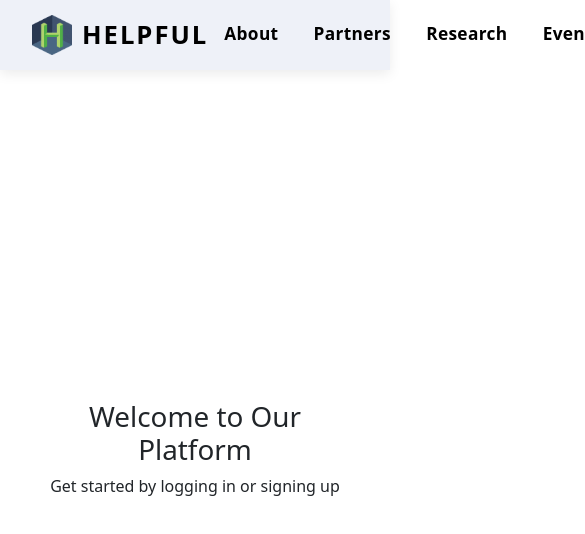
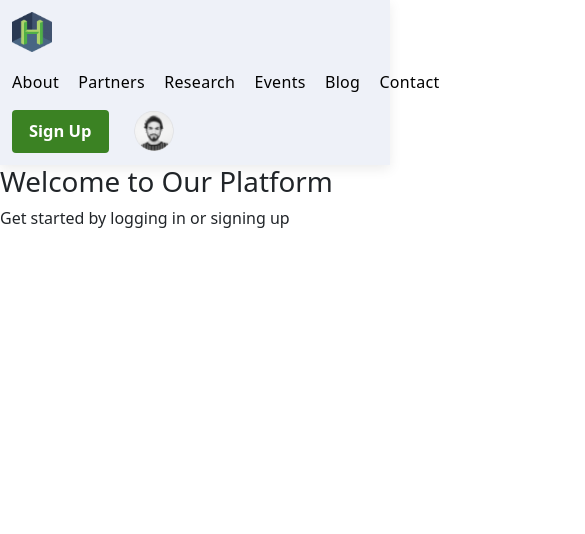
Before and after one commit to stevenseb/project-volunteer-platform, a React (Vite) app: page / in a window 390 px wide. Shown: the top 534 px of the page, 585 px wide, since content can reach past the window. Built offline with nearby package versions, Linux system fonts and the light colour scheme; no server answers; what aws-amplify would draw is missing.

Commit message:
added contributor agreement, react markdown package and header changes

```diff
--- a/package.json
+++ b/package.json
@@ -22,6 +22,7 @@
     "react": "^18.2.0",
     "react-bootstrap": "^2.10.9",
     "react-dom": "^18.2.0",
+    "react-markdown": "^10.1.0",
     "react-modal": "^3.16.3",
     "react-router-dom": "^7.5.3",
     "react-select": "^5.10.1"
--- a/src/auth0/signup.tsx
+++ b/src/auth0/signup.tsx
@@ -12,7 +12,7 @@ const SignupButton = () => {
       });
   };
 
-  return <button onClick={handleSignup} className="signinup-button">Sign In/Up&nbsp;▼</button>;
+  return <button onClick={handleSignup} className="button signup-button">Sign Up</button>;
 };
 
 export default SignupButton;
--- a/src/components/PublicHeader.tsx
+++ b/src/components/PublicHeader.tsx
@@ -1,17 +1,15 @@
-import '../index.css';
-import "./styles/publicHeader.css";
 import helpfulIcon from "../assets/helpful_icon.png";
+import profileIcon from "../assets/profile_icon.png";
 import SignupButton from "../auth0/signup";
+import "./styles/Header.css";
 
-const PublicHeader: React.FC = () => {
+const Header: React.FC = () => {
   return (
     <header className="header-container">
       <nav className="header-nav">
         <div className="logo-section">
-          <img src={helpfulIcon} alt="Helpful" className="helpful-icon" />
-          <a href="/" className="logo-text">
-            HELPFUL
-          </a>
+          <img src={helpfulIcon} alt="Helpful Icon" className="helpful-icon" />
+          {/* <span className="logo-text">YourLogo</span> */}
         </div>
         <div className="nav-links">
           <a href="#about">About</a>
@@ -22,12 +20,12 @@ const PublicHeader: React.FC = () => {
           <a href="#contact">Contact</a>
         </div>
         <div className="nav-buttons">
-          <button className="donate-button">DONATE</button>
           <SignupButton />
+          <img src={profileIcon} alt="Profile Icon" className="profile-icon" />
         </div>
       </nav>
     </header>
   );
 };
 
-export default PublicHeader;
+export default Header;
--- a/src/components/SignupForm.tsx
+++ b/src/components/SignupForm.tsx
@@ -56,8 +56,8 @@ const SignupForm: React.FC<SignupFormProps> = ({
     );
   };
 
-  const handleScroll = (e: React.UIEvent<HTMLDivElement>) => {
-    const target = e.target as HTMLDivElement;
+  const handleScroll = (e: React.UIEvent<HTMLElement>) => {
+    const target = e.target as HTMLElement;
     const { scrollTop, scrollHeight, clientHeight } = target;
     if (scrollTop + clientHeight >= scrollHeight - 10) {
       setHasScrolledToBottom(true);
@@ -220,8 +220,12 @@ const SignupForm: React.FC<SignupFormProps> = ({
   onClose={() => setModalIsOpen(false)}
   hasScrolledToBottom={hasScrolledToBottom}
   onScroll={handleScroll}
-  onAccept={() => setHasReadTerms(true)}
+  onAccept={() => {
+    setHasReadTerms(true);
+    setTermsAccepted(true);
+  }}
 />
+
     </>
   );
 };
--- a/src/components/TermsModal.tsx
+++ b/src/components/TermsModal.tsx
@@ -1,45 +1,45 @@
-import React from "react";
+import { useEffect, useState } from "react";
 import Modal from "react-bootstrap/Modal";
 import Button from "react-bootstrap/Button";
+import ReactMarkdown from "react-markdown";
 
 interface TermsModalProps {
   isOpen: boolean;
   onClose: () => void;
   hasScrolledToBottom: boolean;
-  onScroll: (e: React.UIEvent<HTMLDivElement>) => void;
+  onScroll: (event: React.UIEvent<HTMLElement>) => void;
   onAccept: () => void;
 }
 
-const TermsModal: React.FC<TermsModalProps> = ({
+const TermsModal = ({
   isOpen,
   onClose,
   hasScrolledToBottom,
   onScroll,
   onAccept,
-}) => {
+}: TermsModalProps) => {
+  const [markdown, setMarkdown] = useState("");
+
+  useEffect(() => {
+    fetch("/Contributor-Agreement.md")
+      .then((res) => res.text())
+      .then((text) => setMarkdown(text));
+  }, []);
+
   return (
     <Modal
       show={isOpen}
       onHide={onClose}
-      aria-labelledby="terms-and-conditions"
+      aria-labelledby="contributor-agreement"
       size="lg"
       centered
       scrollable
     >
-      <Modal.Header closeButton>
-        <Modal.Title id="terms-and-conditions">
-          Terms and Conditions
-        </Modal.Title>
-      </Modal.Header>
       <Modal.Body
         onScroll={onScroll}
         style={{ maxHeight: "60vh", overflowY: "auto" }}
       >
-        <div style={{ height: "1000px" }}>
-          <p>
-            By using this website, you agree to the following terms and conditions:
-          </p>
-        </div>
+        <ReactMarkdown>{markdown}</ReactMarkdown>
       </Modal.Body>
       <Modal.Footer>
         <Button
@@ -50,7 +50,7 @@ const TermsModal: React.FC<TermsModalProps> = ({
           disabled={!hasScrolledToBottom}
           variant="primary"
         >
-          Close Terms
+          Accept Terms
         </Button>
       </Modal.Footer>
     </Modal>
--- a/src/components/styles/Header.css
+++ b/src/components/styles/Header.css
@@ -1,97 +1,116 @@
 .header-container {
   width: 100%;
-  background-color: white;
-  color: black;
-  padding: 1rem;
-  display: flex;
-  justify-content: center;
-  align-items: center;
+  background: var(--header-bg, #fff);
+  color: var(--header-text, #222);
   position: sticky;
   top: 0;
   z-index: 1000;
-  box-shadow: 0px 4px 8px rgba(0, 0, 0, 0.2);
+  box-shadow: 0 4px 12px rgba(0,0,0,0.08);
+  padding: 0;
 }
 
 .header-nav {
+  display: flex;
+  flex-direction: row;
+  align-items: center;  /* Vertically center all items */
   width: 100%;
+  max-width: 1800px;
+  margin: 0 auto;
+  height: 70px;
+  padding: 0 32px;
+  box-sizing: border-box;
+}
+
+.logo-section {
   display: flex;
-  justify-content: space-between;
   align-items: center;
-  padding: 0 1rem;
+}
+
+.helpful-icon {
+  width: 40px;
+  height: 40px;
+  margin-right: 10px;
+}
+
+.logo-text {
+  font-size: 1.6rem;
+  font-weight: 700;
+  letter-spacing: 2px;
+  color: var(--header-text, #222);
+  text-decoration: none;
 }
 
 .nav-links {
   display: flex;
   align-items: center;
-  gap: 1rem;
-  padding-left: 1rem;
+  gap: 2.2rem;
+  margin-left: 24px;    /* space between logo and links */
+  margin-right: auto;   /* pushes nav-buttons to the right */
 }
 
-.helpful-icon {
-  width: 30px;
-  height: 30px;
-  margin-right: 0.5rem;
+.nav-links a {
+  color: var(--header-text, #222);
+  text-decoration: none;
+  font-size: 16px;
+  font-weight: 400;
+  letter-spacing: 0.02em;
+  transition: color 0.15s;
+  padding: 2px 0;
+  border-bottom: 2px solid transparent;
+}
+
+.nav-links a:hover,
+.nav-links a:focus {
+  color: #424140;
+  font-size: 17px;
+  border-bottom: 2px solid #353434;
+}
+
+.nav-buttons {
+  display: flex;
+  align-items: center;
+  gap: 1.1rem;
 }
 
 .profile-icon {
   width: 40px;
   height: 40px;
-  margin-right: 0.5rem;
-}
-
-.nav-links a {
-  color: black;
-  text-decoration: none;
-  font-size: 1rem;
-}
-
-.nav-buttons {
-  display: flex;
-  gap: 0.5rem;
-  justify-content: flex-end;
-  padding-right: 1rem;
-}
-
-.login-button {
-  background-color: white;
-  color: #282c34;
-  border: 1px solid #282c34;
-  padding: 0.5rem 1rem;
-  cursor: pointer;
-  font-size: 1rem;
+  margin-left: 8px;
 }
 
 .signup-button {
-  background-color: green;
-  color: white;
-  border: none;
-  padding: 0.5rem 1rem;
+  background-color: #3B8223;
+  color: #fff;
+  border: 1px solid transparent;
+  border-radius: 4px;
+  font-weight: 700;
+  font-size: 1.03rem;
+  padding: 8px 16px;
   cursor: pointer;
-  font-size: 1rem;
+  transition: background 0.15s;
 }
 
+.button {
+    border-radius: 4px;
+}
 
-/* Styles for PublicHeader component - testing and development purposes only */
-.public-landing {
-    min-height: 100vh;
-    display: flex;
+.signup-button:hover,
+.signup-button:focus {
+  background-color: #2E5C1A;
+}
+
+@media (max-width: 900px) {
+  .header-nav {
     flex-direction: column;
+    height: auto;
+    padding: 12px;
+    align-items: flex-start;
   }
-
-  .welcome-content {
-    flex: 1;
-    display: flex;
-    flex-direction: column;
-    justify-content: center;
-    align-items: center;
-    text-align: center;
-    padding: 2rem;
-    background: white;
+  .nav-links {
+    margin: 16px 0 0 0;
+    gap: 1.2rem;
   }
-
-  .loading {
-    height: 100vh;
-    display: flex;
-    align-items: center;
-    justify-content: center;
+  .nav-buttons {
+    margin-top: 12px;
   }
+}
--- a/src/components/styles/publicHeader.css
+++ b/src/components/styles/publicHeader.css
@@ -1,7 +1,7 @@
 .header-container {
   width: 100%;
-  background-color: var(--header-bg);
-  color: var(--header-text);
+  background: var(--header-bg, #fff);
+  color: var(--header-text, #222);
   position: sticky;
   top: 0;
   z-index: 1000;
@@ -11,20 +11,20 @@
 
 .header-nav {
   display: flex;
-  align-items: center;
+  flex-direction: row;
+  align-items: center;  /* Vertically center all items */
   width: 100%;
   max-width: 1800px;
   margin: 0 auto;
   height: 70px;
   padding: 0 32px;
+  box-sizing: border-box;
 }
 
 .logo-section {
-    display: flex;
-    align-items: center;
-    margin-right: auto;
-  }
-
+  display: flex;
+  align-items: center;
+}
 
 .helpful-icon {
   width: 40px;
@@ -36,7 +36,7 @@
   font-size: 1.6rem;
   font-weight: 700;
   letter-spacing: 2px;
-  color: var(--header-text);
+  color: var(--header-text, #222);
   text-decoration: none;
 }
 
@@ -44,12 +44,12 @@
   display: flex;
   align-items: center;
   gap: 2.2rem;
-  margin-left: auto;
-  margin-right: auto;
+  margin-left: 24px;    /* space between logo and links */
+  margin-right: auto;   /* pushes nav-buttons to the right */
 }
 
 .nav-links a {
-  color: var(--header-text);
+  color: var(--header-text, #222);
   text-decoration: none;
   font-size: 1.08rem;
   font-weight: 600;
@@ -65,14 +65,19 @@
   border-bottom: 2px solid #E5A932;
 }
 
-.header-actions {
+.nav-buttons {
   display: flex;
   align-items: center;
   gap: 1.1rem;
-  flex: 0 0 auto;
 }
 
-.donate-button {
+.profile-icon {
+  width: 40px;
+  height: 40px;
+  margin-left: 8px;
+}
+
+.signup-button {
   background-color: #3B8223;
   color: #fff;
   border: none;
@@ -82,32 +87,29 @@
   padding: 0.6rem 1.4rem;
   cursor: pointer;
   transition: background 0.15s;
-  margin-right: 8px;
 }
 
-.donate-button:hover,
-.donate-button:focus {
+.signup-button:hover,
+.signup-button:focus {
   background-color: #2E5C1A;
 }
 
-.signinup-button {
-  background: #fff;
-  color: #000;
-  border: 2px solid #1F5378;
-  border-radius: 4px;
-  font-weight: 600;
-  font-size: 1.03rem;
-  padding: 0.6rem 1.4rem;
-  cursor: pointer;
-  transition: background 0.15s, color 0.15s;
+@media (max-width: 900px) {
+  .header-nav {
+    flex-direction: column;
+    height: auto;
+    padding: 12px;
+    align-items: flex-start;
+  }
+  .nav-links {
+    margin: 16px 0 0 0;
+    gap: 1.2rem;
+  }
+  .nav-buttons {
+    margin-top: 12px;
+  }
 }
 
-.signinup-button:hover,
-.signinup-button:focus {
-  background: #E5A932;
-  color: #1F5378;
-  border-color: #E5A932;
-}
 
 /* Responsive: Stack nav on mobile */
 /* @media (max-width: 900px) {
--- a/src/pages/SignupPage.tsx
+++ b/src/pages/SignupPage.tsx
@@ -2,7 +2,7 @@ import { useState, FormEvent, useEffect } from "react";
 import { useAuth0 } from "@auth0/auth0-react";
 import { useSearchParams, useNavigate } from "react-router-dom";
 import { saveUserData, getUserData } from "../utils/mockDB";
-import PublicHeader from "../components/PublicHeader";
+import Header from "../components/Header";
 import SignupForm from "../components/SignupForm";
 import "./styles/SignupPage.css";
 import { FormData } from "../types/formTypes";
@@ -98,7 +98,7 @@ const SignupPage: React.FC = () => {
 
   return (
     <div className="signup-page">
-      <PublicHeader />
+      <Header />
       <SignupForm
         formData={formData}
         setFormData={setFormData}
```
Also changed, not shown: public/Contributor-Agreement.md (added, +30 -0 lines), src/components/Header.tsx (+8 -10 lines), 1 other file (tests, documents, lock files or other folders).
